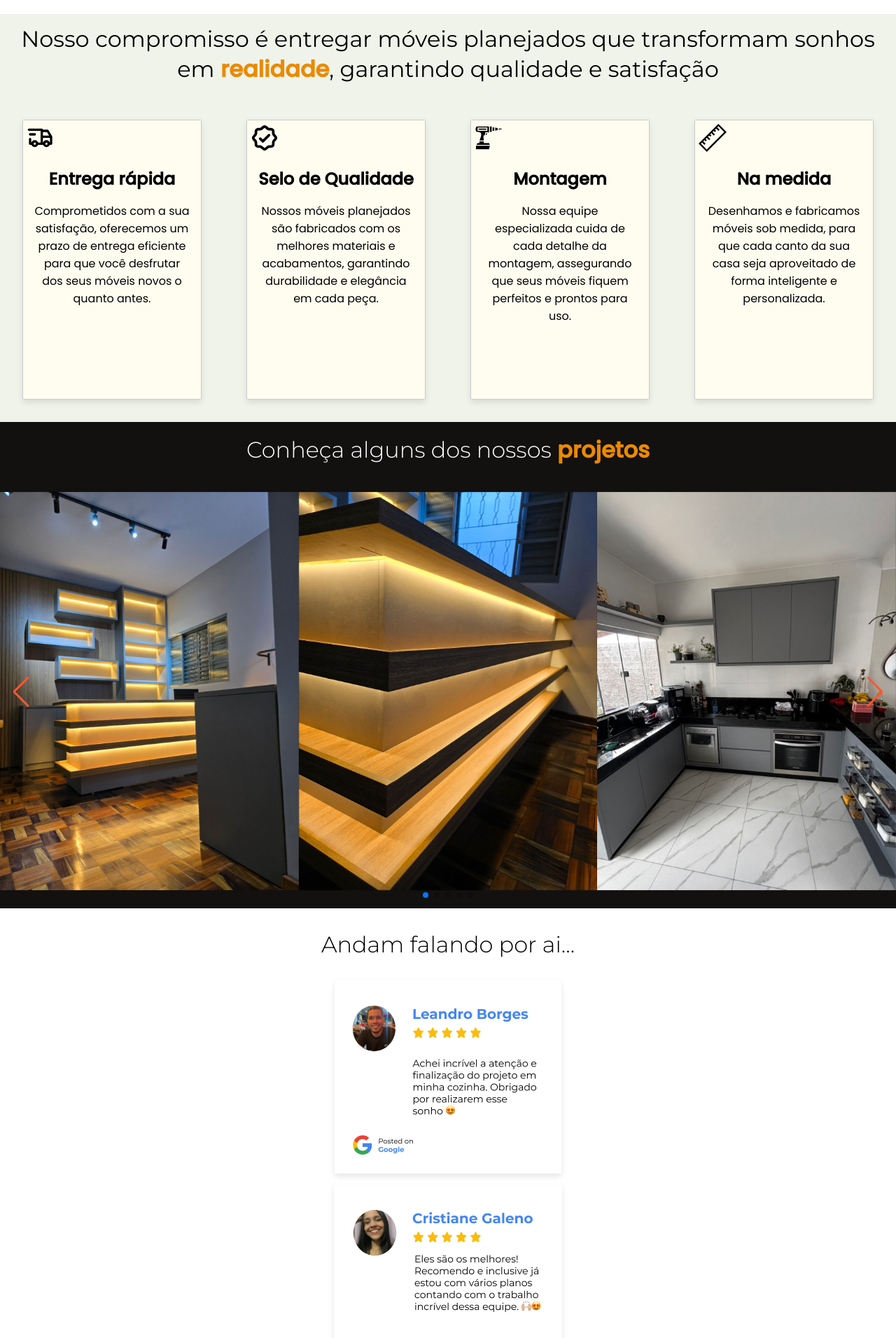
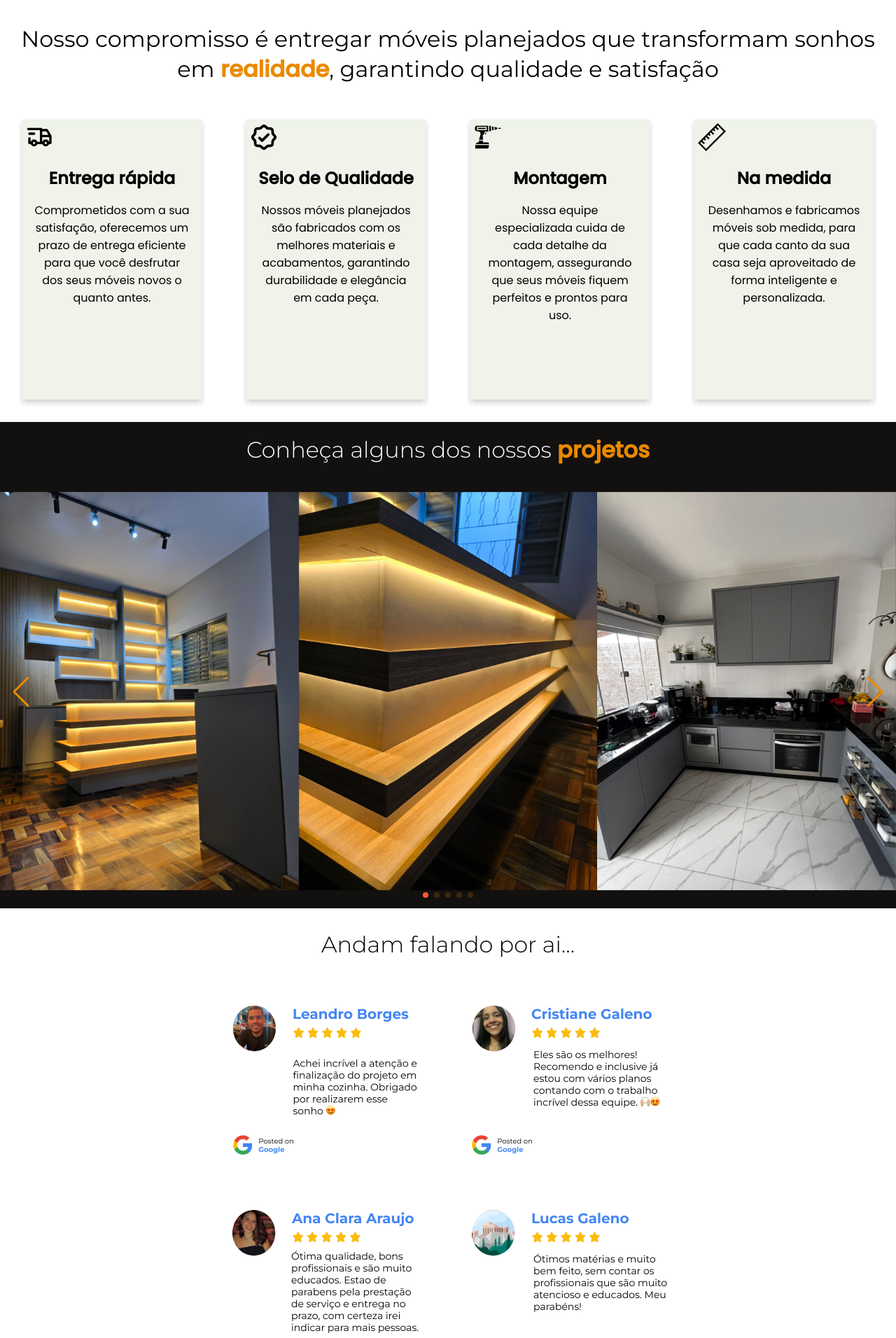
Before and after one commit to leandrobss1/EliasMelloPlanejados, a React (Create React App) app: page / in a window 1280 px wide. Shown: the part 880-2792 px from the top of the page at 70% size. Built offline with nearby package versions, Linux system fonts and the light colour scheme.

Commit message:
Alterando esquema de cores

```diff
--- a/src/components/Cards/ServiceCardStyle.ts
+++ b/src/components/Cards/ServiceCardStyle.ts
@@ -21,7 +21,7 @@ export const CardContainer = styled.div`
 	width: 100%;
 	height: auto;
 	padding-top: 1rem;
-	background-color: #eff3ea;
+	background-color: white;
 `;
 
 export const CardsWrapper = styled.div`
@@ -45,13 +45,12 @@ export const CardsTitle = styled.h1`
 export const Card = styled.div`
 	width: 300px;
 	height: 400px;
-	border: 1px solid #ccc;
 	border-radius: 2px;
 	overflow: hidden;
-	box-shadow: 0 4px 8px rgba(0, 0, 0, 0.1);
+	box-shadow: 0 4px 8px rgba(0, 0, 0, 0.2);
 	transition: transform 0.2s;
 	margin: 2rem;
-	background-color: #fffdf0;
+	background-color: #eff3ea;
 
 	&:hover {
 		transform: scale(1.05);
--- a/src/components/GoogleComments/Google.tsx
+++ b/src/components/GoogleComments/Google.tsx
@@ -29,6 +29,16 @@ export const Google: React.FC = () => {
 					alt='first-commit'
 					title='google-comment'
 				/>
+				<S.GoogleComments
+					src={Commets1}
+					alt='first-commit'
+					title='google-comment'
+				/>
+				<S.GoogleComments
+					src={Commets2}
+					alt='first-commit'
+					title='google-comment'
+				/>
 			</S.GoogleWrapperContainer>
 		</S.GoogleWrapper>
 	);
--- a/src/components/GoogleComments/styles.ts
+++ b/src/components/GoogleComments/styles.ts
@@ -22,15 +22,14 @@ export const GoogleWrapperContainer = styled.div`
 	display: flex;
 	flex-wrap: wrap;
 	justify-content: center;
-	width: 50%;
+	width: 75%;
 	gap: 1rem;
 `;
 
 export const GoogleComments = styled.img`
-	flex: 0 0 calc(50% - 0.5rem);
+	flex: 0 0 calc(33% - 0.5rem);
 	padding: 0.8rem;
 	width: 100%;
-	box-shadow: 0 4px 8px rgba(0, 0, 0, 0.1);
 
 	&:hover {
 		box-shadow: 0 4px 8px rgba(0, 0, 0, 0.2);
--- a/src/components/Header/styles.ts
+++ b/src/components/Header/styles.ts
@@ -62,6 +62,7 @@ export const OrçButton = styled.button`
 	}
 
 	&:hover {
+		background-color: #ea6a02;
 		color: black;
 	}
 `;
--- a/src/components/Project/styles.ts
+++ b/src/components/Project/styles.ts
@@ -27,7 +27,7 @@ export const CarouselTitle = styled.h1`
 export const CarouselNavigation = styled.div`
 	.swiper-button-next,
 	.swiper-button-prev {
-		color: #ff5733;
+		color: #ea8a01;
 		transition: color 0.3s ease, box-shadow 0.3s ease;
 
 		border-radius: 50%;
@@ -39,15 +39,23 @@ export const CarouselNavigation = styled.div`
 		justify-content: center;
 
 		&:hover {
-			color: white;
+			color: #ff5733;
 			box-shadow: 0px 4px 8px rgba(0, 0, 0, 0.2);
 		}
+	}
+
+	.swiper-pagination-bullet {
+		background-color: #ea8a01;
+	}
+
+	.swiper-pagination-bullet-active {
+		background-color: #ff5733;
 	}
 
 	@media (max-width: 720px) {
 		.swiper-button-next,
 		.swiper-button-prev {
-			color: #3498db;
+			color: #ff5733;
 		}
 	}
 `;
--- a/src/components/ScrollButton/styles.ts
+++ b/src/components/ScrollButton/styles.ts
@@ -18,6 +18,7 @@ export const ScrollToTopButton = styled.button`
 	z-index: 1000;
 
 	&:hover {
+		background-color: #ea6a02;
 		color: black;
 		box-shadow: 0px 4px 8px rgba(0, 0, 0, 0.2);
 	}
```
